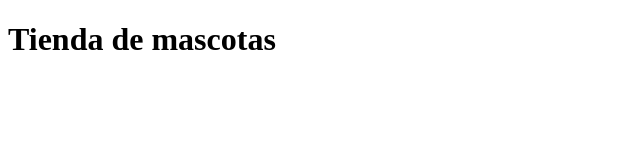
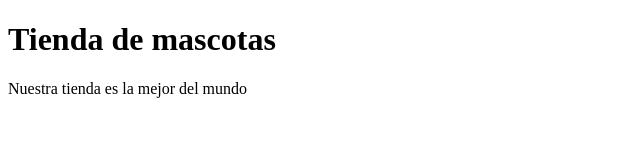
Before and after one commit to cgomezvega/mitienda008D, a plain HTML site: page index.html in a window 1280 px wide. Shown: the whole page, without its empty margins (0-640 px from the left). Drawn offline with Linux system fonts and the light colour scheme.

Commit message:
Update index.html
Agregado texto en index.html

```diff
--- a/index.html
+++ b/index.html
@@ -8,5 +8,6 @@
 </head>
 <body>
     <h1>Tienda de mascotas</h1>
+    Nuestra tienda es la mejor del mundo
 </body>
 </html>
```
